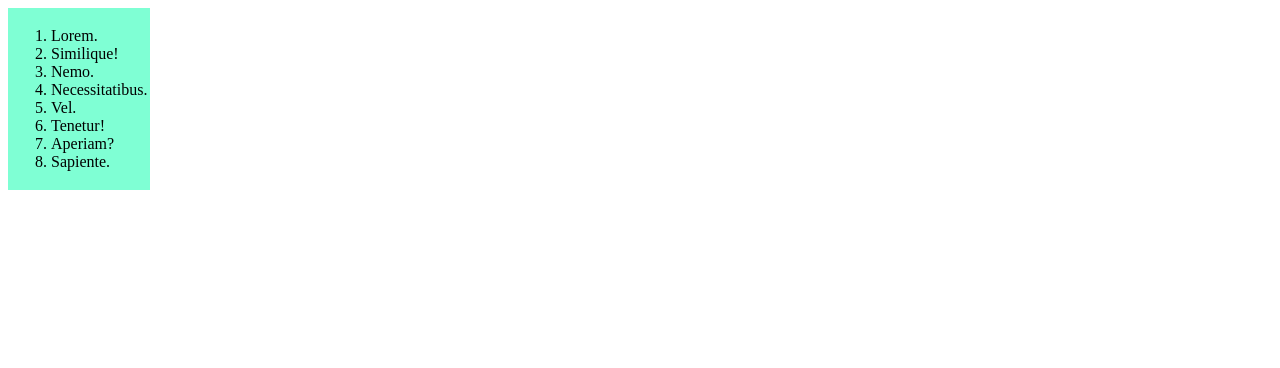
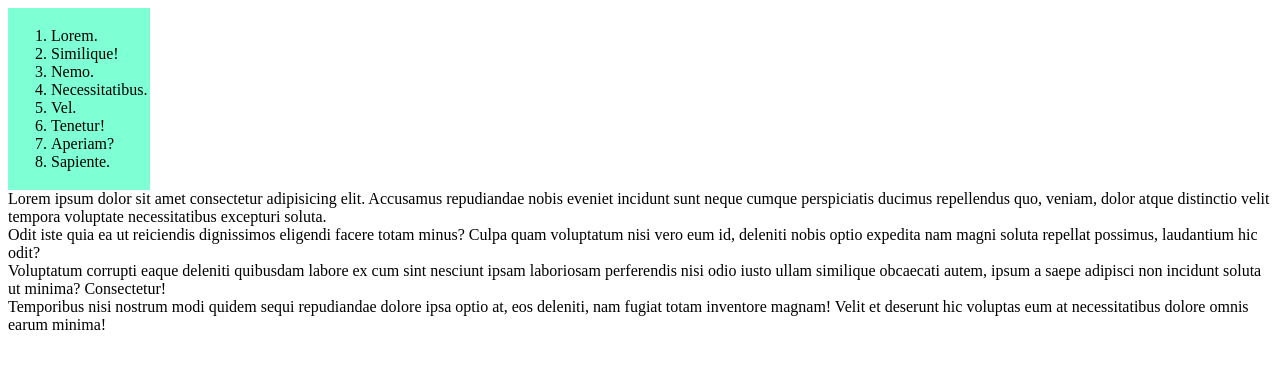
Before and after one commit to hasanivadullayev-lgtm/Saratrosh_xona, a plain HTML site: page index.html in a window 1280 px wide. Drawn offline with Linux system fonts and the light colour scheme.

Commit message:
kiyingi uzgarish

```diff
--- a/index.html
+++ b/index.html
@@ -26,6 +26,12 @@
             </td>
         </tr>
     </table>
+    <div>
+        <div>Lorem ipsum dolor sit amet consectetur adipisicing elit. Accusamus repudiandae nobis eveniet incidunt sunt neque cumque perspiciatis ducimus repellendus quo, veniam, dolor atque distinctio velit tempora voluptate necessitatibus excepturi soluta.</div>
+        <div>Odit iste quia ea ut reiciendis dignissimos eligendi facere totam minus? Culpa quam voluptatum nisi vero eum id, deleniti nobis optio expedita nam magni soluta repellat possimus, laudantium hic odit?</div>
+        <div>Voluptatum corrupti eaque deleniti quibusdam labore ex cum sint nesciunt ipsam laboriosam perferendis nisi odio iusto ullam similique obcaecati autem, ipsum a saepe adipisci non incidunt soluta ut minima? Consectetur!</div>
+        <div>Temporibus nisi nostrum modi quidem sequi repudiandae dolore ipsa optio at, eos deleniti, nam fugiat totam inventore magnam! Velit et deserunt hic voluptas eum at necessitatibus dolore omnis earum minima!</div>
+    </div>
 
 </body>
 </html>
```
